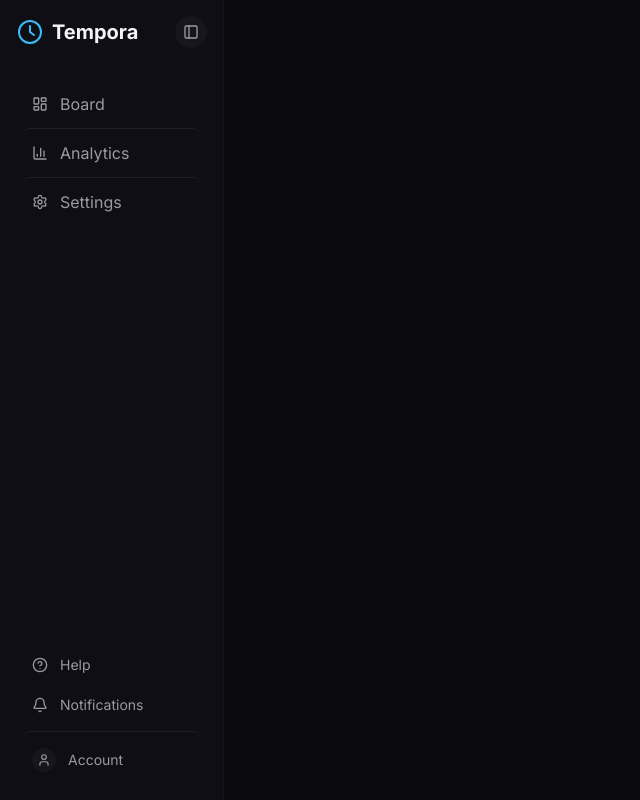
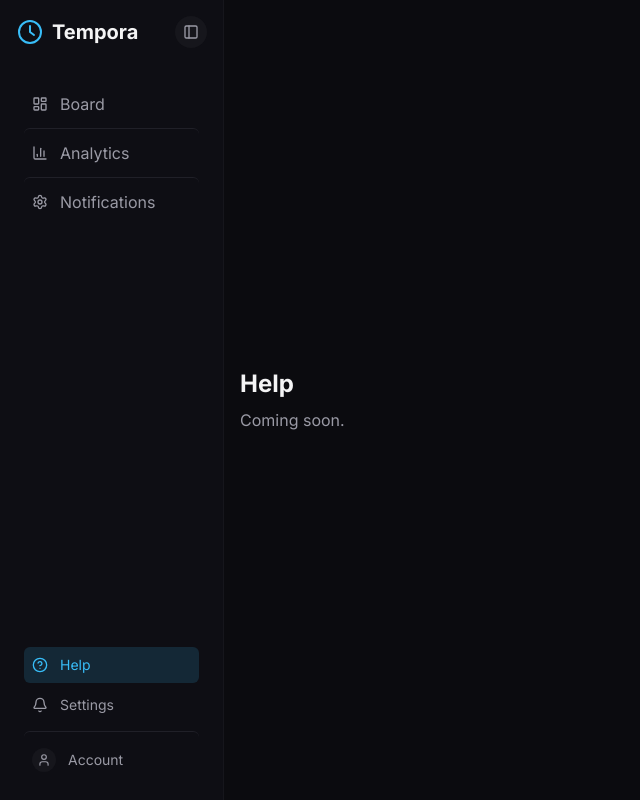
Before and after one commit to ezginy/tempora, a React (Vite) app in the folder frontend/: page /help in a window 1280 px wide. Shown: the whole page, without its empty margins (0-640 px from the left). Built offline with nearby package versions, Linux system fonts and the light colour scheme; no server answers.

Commit message:
feat(frontend): add Notifications and Help pages, restructure sidebar nav
- Move Notifications into main nav, Settings into bottom nav with Help
- Add placeholder Notifications and Help pages
- All sidebar items now navigate via NavLink

```diff
--- a/frontend/src/App.tsx
+++ b/frontend/src/App.tsx
@@ -4,6 +4,8 @@ import Board from "./pages/Board";
 import Analytics from "./pages/Analytics";
 import Settings from "./pages/Settings";
 import Sidebar from "./components/Sidebar";
+import Notifications from "./pages/Notifications";
+import Help from "./pages/Help";
 import "./App.css";
 
 function App() {
@@ -18,6 +20,8 @@ function App() {
         <Route path="/board" element={<Board />} />
         <Route path="/analytics" element={<Analytics />} />
         <Route path="/settings" element={<Settings />} />
+        <Route path="/notifications" element={<Notifications />} />
+        <Route path="/help" element={<Help />} />
       </Routes>
     </div>
   );
--- a/frontend/src/components/Sidebar.tsx
+++ b/frontend/src/components/Sidebar.tsx
@@ -9,7 +9,6 @@ import {
   User,
   Bell,
   HelpCircle,
-  icons,
 } from "lucide-react";
 import TemporaIcon from "./TemporaIcon";
 
@@ -26,11 +25,11 @@ function Sidebar() {
   const menuItems = [
     { label: "Board", icon: LayoutDashboard, path: "/board" },
     { label: "Analytics", icon: BarChart3, path: "/analytics" },
-    { label: "Settings", icon: Settings, path: "/settings" },
+    { label: "Notifications", icon: Settings, path: "/notifications" },
   ];
   const bottomItems = [
-    { label: "Help", icon: HelpCircle },
-    { label: "Notifications", icon: Bell },
+    { label: "Help", icon: HelpCircle, path: "/help" },
+    { label: "Settings", icon: Bell, path: "/settings" },
   ];
 
   useEffect(() => {
@@ -142,9 +141,15 @@ function Sidebar() {
           {bottomItems.map((item) => {
             const Icon = item.icon;
             return (
-              <div
+              <NavLink
                 key={item.label}
-                className="group relative flex items-center gap-3 p-2 mx-2 rounded-md text-text-muted"
+                to={item.path}
+                onClick={() => setIsSidebarOpen(false)}
+                className={({ isActive }) =>
+                  `group relative flex items-center gap-3 p-2 mx-2 rounded-md ${
+                    isActive ? "text-accent bg-accent-muted" : "text-text-muted"
+                  }`
+                }
               >
                 <Icon size={16} />
                 {!showCollapsed && (
@@ -155,7 +160,7 @@ function Sidebar() {
                     {item.label}
                   </span>
                 )}
-              </div>
+              </NavLink>
             );
           })}
 
--- /dev/null
+++ b/frontend/src/pages/Help.tsx
@@ -0,0 +1,10 @@
+function Help() {
+  return (
+    <div className="p-4 text-text-primary bg-surface-page flex flex-col justify-center flex-1 h-screen">
+      <h1 className="text-2xl font-bold">Help</h1>
+      <p className="text-text-muted mt-2">Coming soon.</p>
+    </div>
+  );
+}
+
+export default Help;
--- /dev/null
+++ b/frontend/src/pages/Notifications.tsx
@@ -0,0 +1,10 @@
+function Notifications() {
+  return (
+    <div className="p-4 text-text-primary bg-surface-page flex flex-col justify-center flex-1 h-screen">
+      <h1 className="text-2xl font-bold">Notifications</h1>
+      <p className="text-text-muted mt-2">Coming soon.</p>
+    </div>
+  );
+}
+
+export default Notifications;
```
